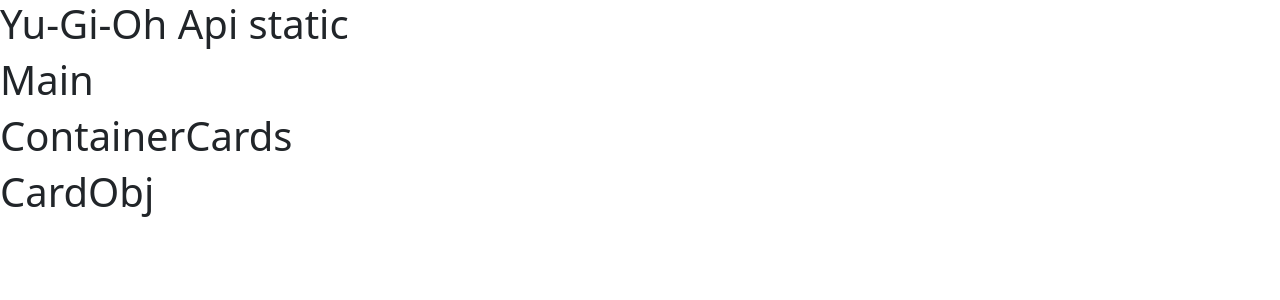
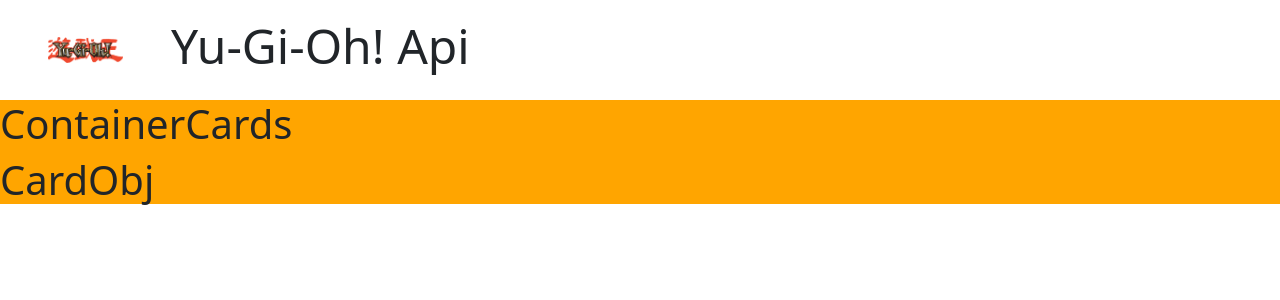
Before and after one commit to MassimoAzzini/vite-yu-gi-oh, a Vue app: page / in a window 1280 px wide. Shown: the top 300 px of the page. Built offline with nearby package versions, Linux system fonts and the light colour scheme.

Commit message:
[add] header

```diff
--- a/src/components/Header.vue
+++ b/src/components/Header.vue
@@ -8,13 +8,30 @@
 
 <template>
 
-  <header>
-    <h1>Yu-Gi-Oh Api static</h1>
+  <header class="d-flex align-items-center">
+    <div class="logo mx-5">
+      <img src="/public/Yu-Gi-Oh!.png" alt="Yu-Gi-Oh!">
+    </div>
+    <h1>Yu-Gi-Oh! Api</h1>
   </header>
 
 </template>
 
 <style lang="scss" scoped>
 
+header {
+  height: 100px;
+  .logo {
+    width: 75px;
+
+    img {
+      width: 100%;
+    }
+  }
+
+  h1{
+    font-size: 3rem;
+  }
+}
 
 </style>
--- a/src/components/Main.vue
+++ b/src/components/Main.vue
@@ -13,7 +13,6 @@
 <template>
 
   <main>
-    <h1>Main</h1>
     <ContainerCards />
 
   </main>
@@ -22,4 +21,8 @@
 
 <style lang="scss" scoped>
 
+main{
+  background-color: orange;
+}
+
 </style>
```
